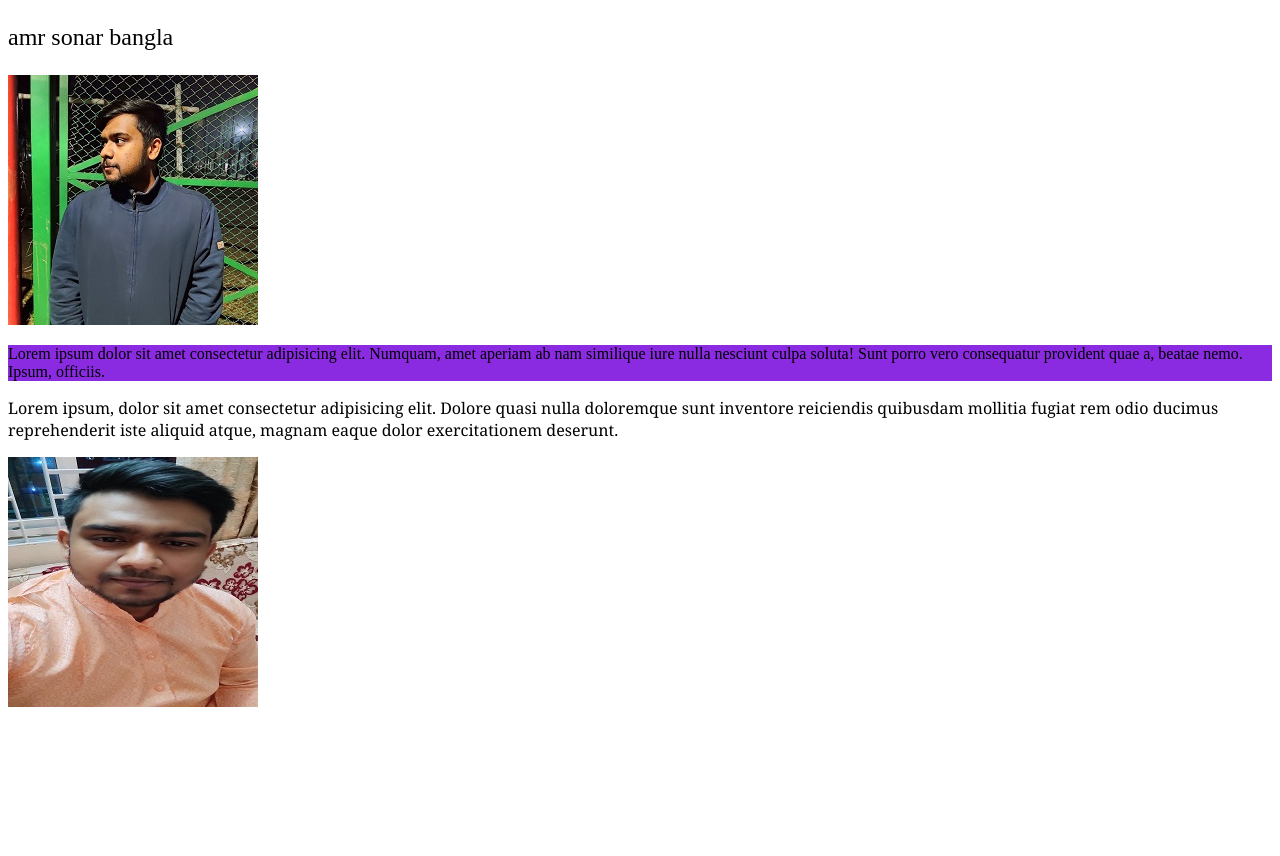
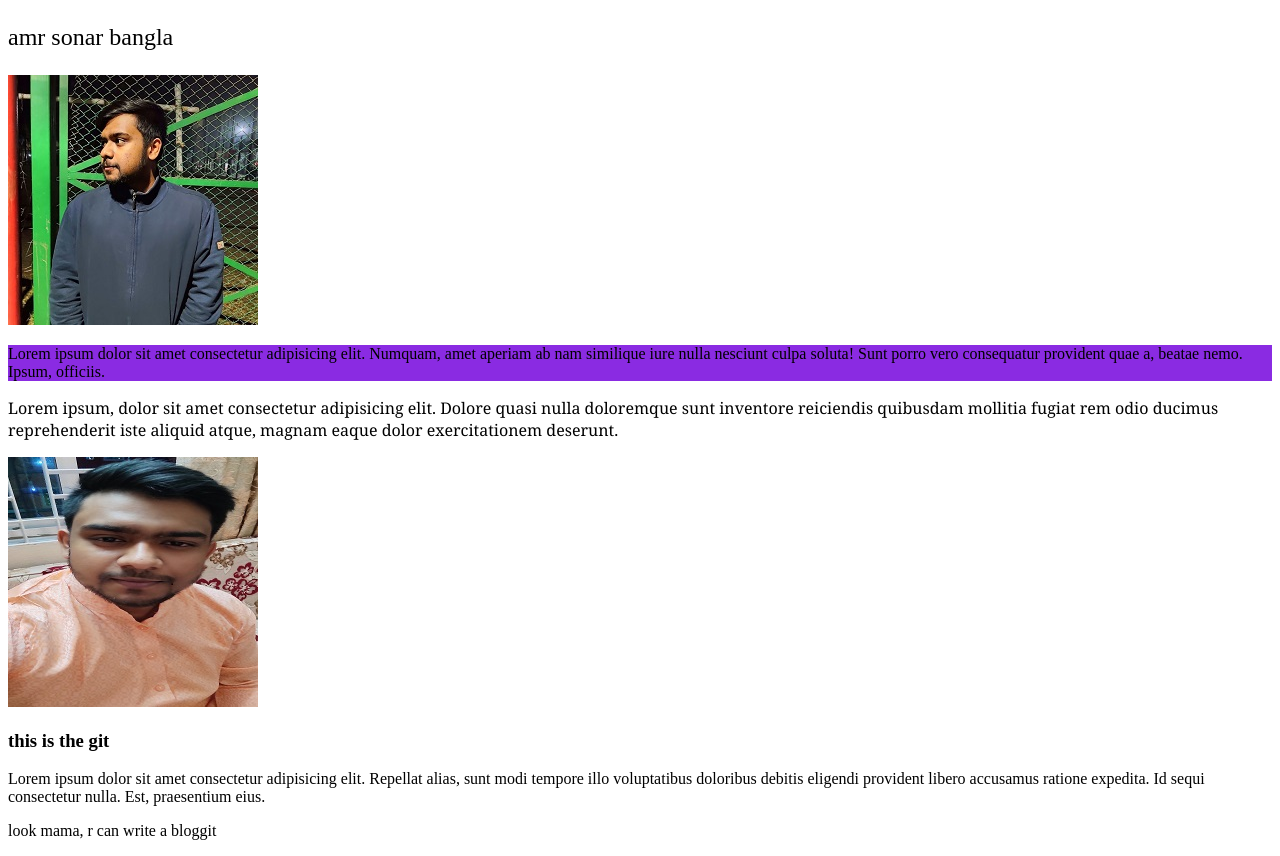
Before and after one commit to shafiqul000/my-new-second-repo, a plain HTML site: page index.html in a window 1280 px wide. Before the commit the page ends 800 px from the top, so only its background shows below. Drawn offline with Linux system fonts and the light colour scheme.

Commit message:
newblogbranch

```diff
--- a/index.html
+++ b/index.html
@@ -15,5 +15,10 @@
     <p class="bcd">Lorem ipsum, dolor sit amet consectetur adipisicing elit. Dolore quasi nulla doloremque sunt inventore reiciendis quibusdam mollitia fugiat rem odio ducimus reprehenderit iste aliquid atque, magnam eaque dolor exercitationem deserunt.</p>
 
     <img src="sumansuman.jpg" alt="">
+    <div>
+        <h3>this is the git</h3>
+        <p>Lorem ipsum dolor sit amet consectetur adipisicing elit. Repellat alias, sunt modi tempore illo voluptatibus doloribus debitis eligendi provident libero accusamus ratione expedita. Id sequi consectetur nulla. Est, praesentium eius.</p>
+        <p>look mama, r can write a bloggit</p>
+    </div>
 </body>
 </html>
```
